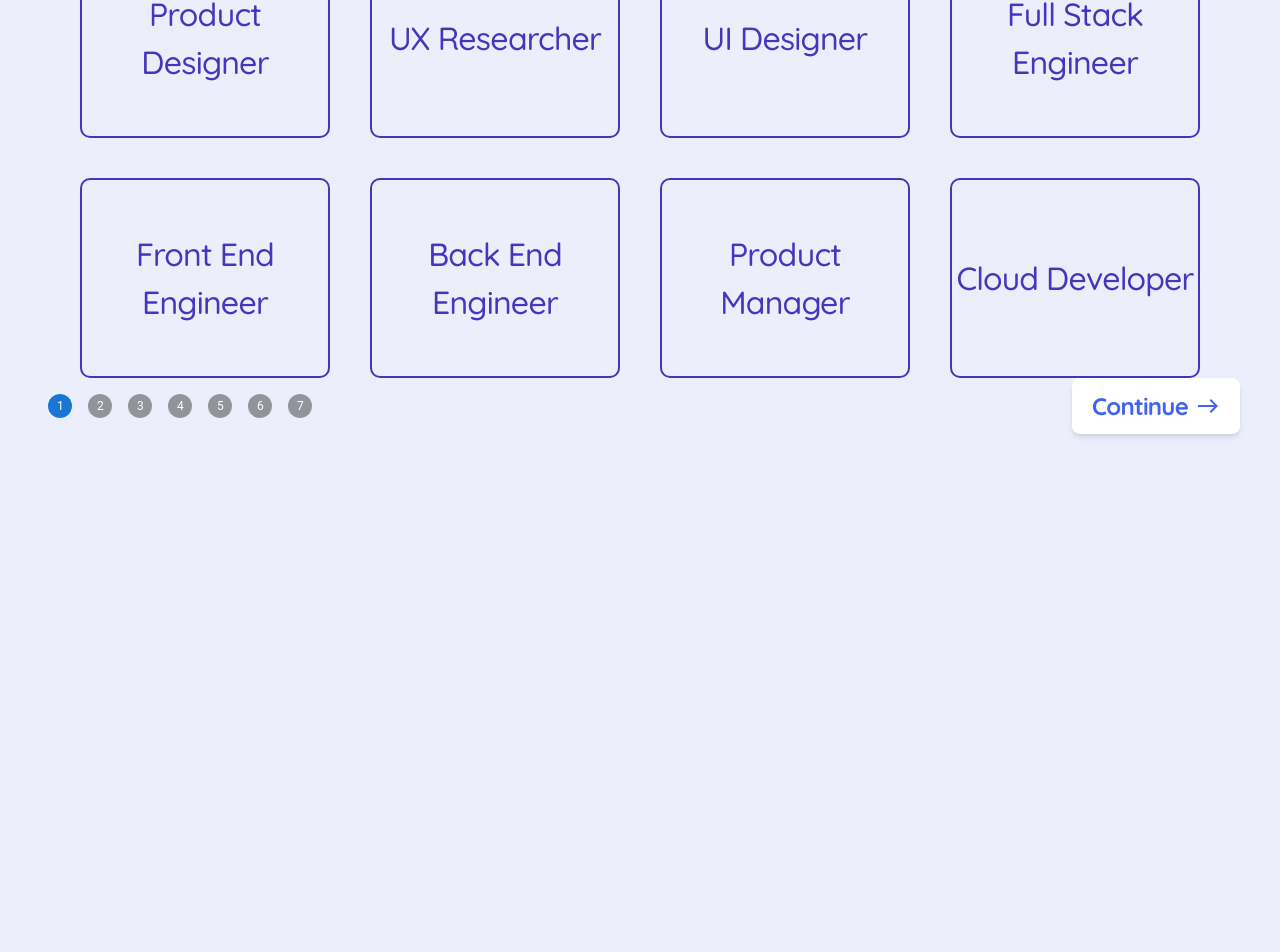
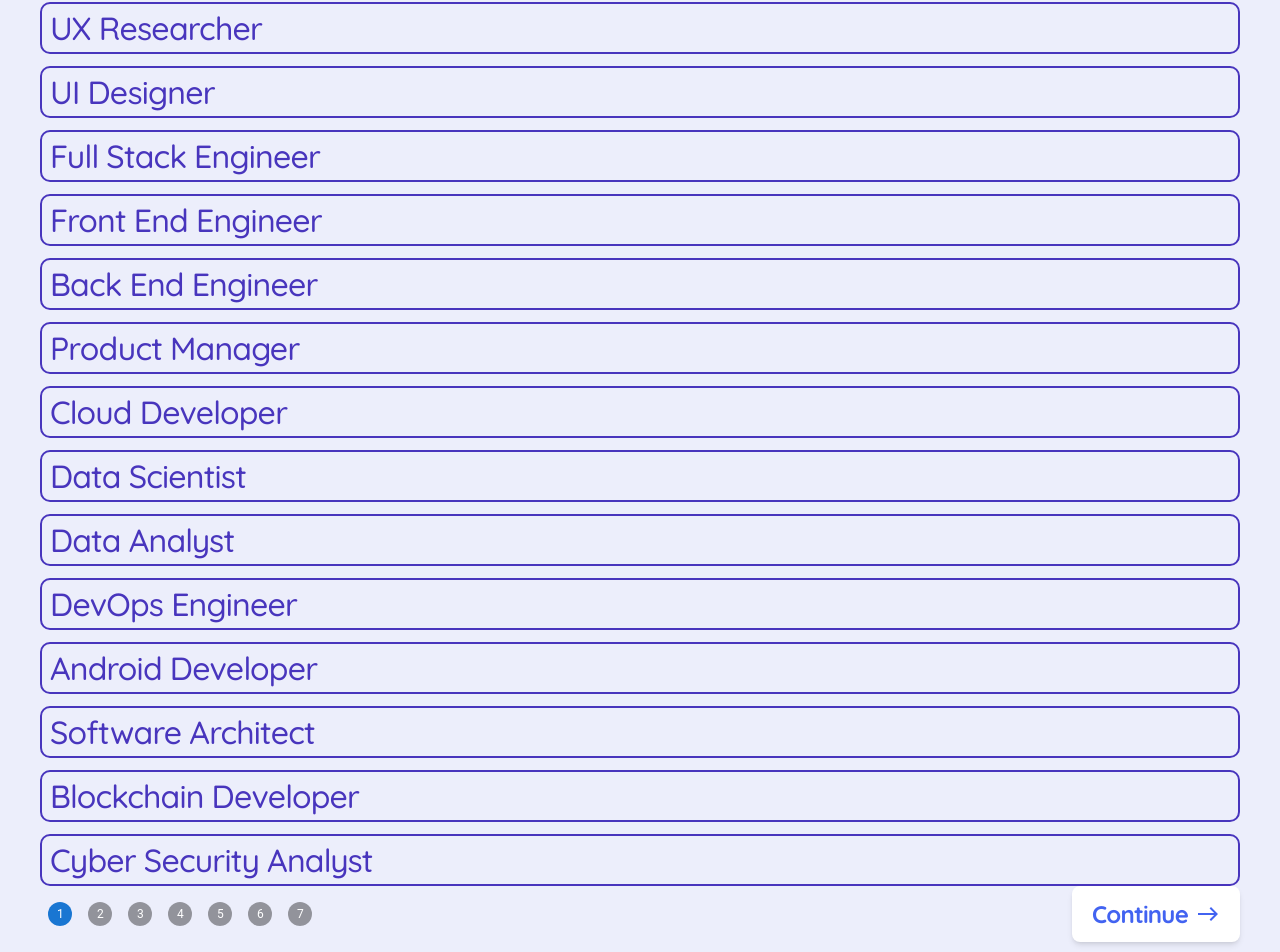
Before and after one commit to britzky/career-coach, a React (Vite) app in the folder frontend/career-coach/: page /desired-job in a window 1280 px wide. Shown: the part 346-1298 px from the top of the page. Before the commit the page ends 820 px from the top, so only its background shows below. Built offline with nearby package versions, Linux system fonts and the light colour scheme.

Commit message:
Changed the layout of the desired jobs page

```diff
--- /dev/null
+++ b/frontend/career-coach/src/components/JobCard/JobCard.tsx
@@ -0,0 +1,15 @@
+interface JobCardProps {
+    selected: boolean;
+    tag: string;
+    onCardClick: (tag: string) => void;
+    text: string;
+}
+
+export const JobCard: React.FC<JobCardProps> = ({ selected, onCardClick, tag, text }) => {
+    const customClass = selected ? 'bg-purpleText text-white w-full rounded-[10px] cursor-pointer flex items-center text-base font-medium text-center pl-2' : 'border-2 border-purpleText w-full rounded-[10px] cursor-pointer flex items-center text-purpleText text-base font-medium text-center pl-2'
+    return (
+        <div className={customClass} onClick={() => onCardClick(tag)}>
+          <p>{text}</p>
+        </div>
+    )
+}
--- /dev/null
+++ b/frontend/career-coach/src/components/JobCard/index.ts
@@ -0,0 +1 @@
+export { JobCard } from "./JobCard";
--- a/frontend/career-coach/src/components/index.ts
+++ b/frontend/career-coach/src/components/index.ts
@@ -5,3 +5,4 @@ export { SkillsInputBox } from './SkillsInputBox';
 export { CourseAccordion } from './CourseAccordion';
 export { Footer } from './Footer';
 export { TeamCard } from './TeamCard';
+export { JobCard } from "./JobCard";
--- a/frontend/career-coach/src/pages/DesiredJob/DesiredJob.tsx
+++ b/frontend/career-coach/src/pages/DesiredJob/DesiredJob.tsx
@@ -1,7 +1,7 @@
 import { useState, useEffect } from 'react';
 import { useNavigate } from 'react-router-dom';
 import { Stepper, Step, StepLabel } from '@mui/material';
-import { CareerInfoCard, InputBox, NavButton } from '../../components'
+import { JobCard, InputBox, NavButton } from '../../components'
 import { useCareerDetails } from '../../context/CareerContext';
 
 const totalSteps = 7;
@@ -31,7 +31,14 @@ export const DesiredJob = () => {
     'Front End Engineer',
     'Back End Engineer',
     'Product Manager',
-    'Cloud Developer'
+    'Cloud Developer',
+    'Data Scientist',
+    'Data Analyst',
+    'DevOps Engineer',
+    'Android Developer',
+    'Software Architect',
+    'Blockchain Developer',
+    'Cyber Security Analyst',
   ]
 
   // remove before shipping to production
@@ -70,10 +77,10 @@ export const DesiredJob = () => {
             />
           </div>
         </div>
-        <div className="flex flex-wrap gap-10 justify-center max-w-[1200px]">
+        <div className="flex flex-col w-[1200px] gap-3">
           {jobs.map((job) => (
             <div key={job}>
-              <CareerInfoCard
+              <JobCard
                 text={job}
                 tag={job}
                 onCardClick={handleCardClick}
```
